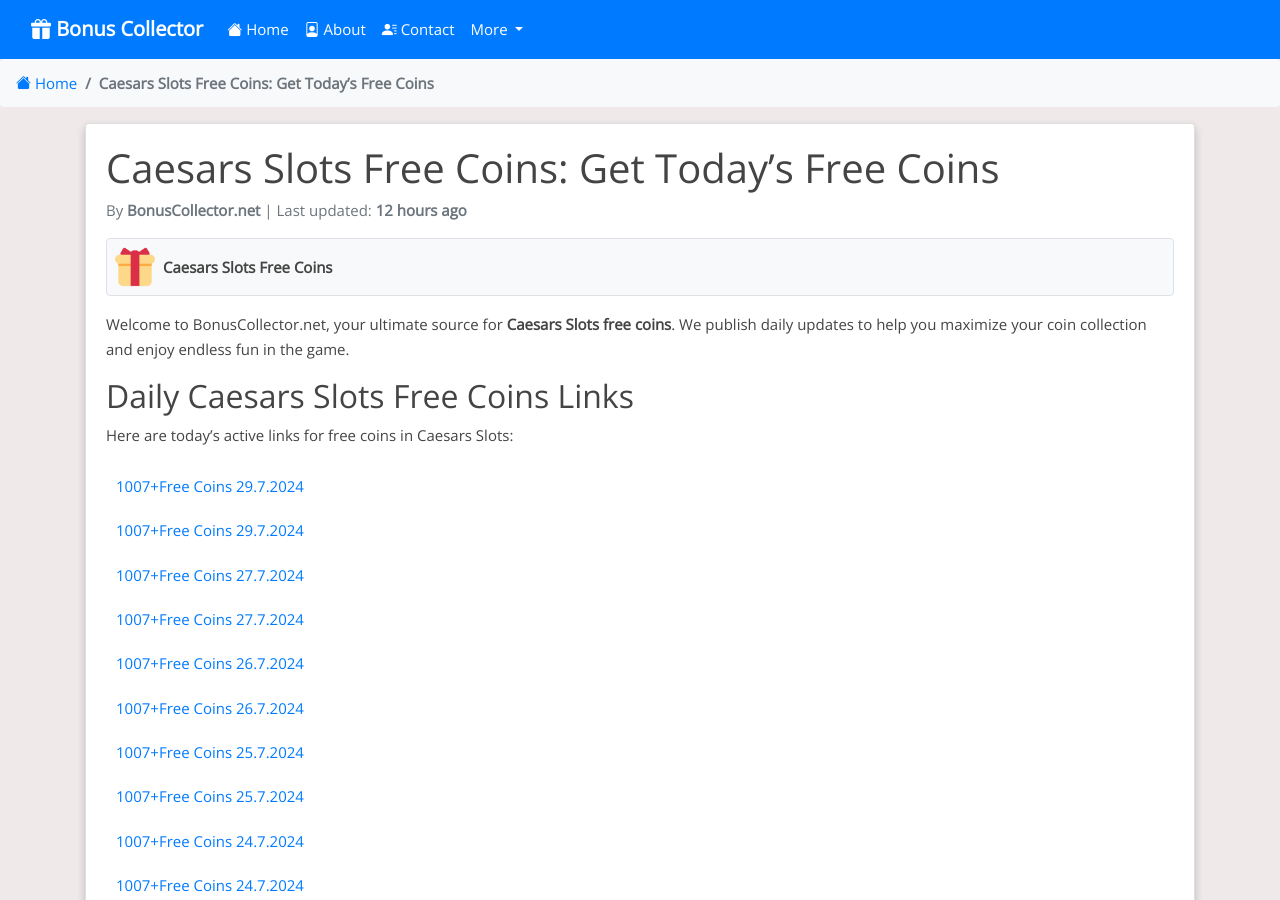
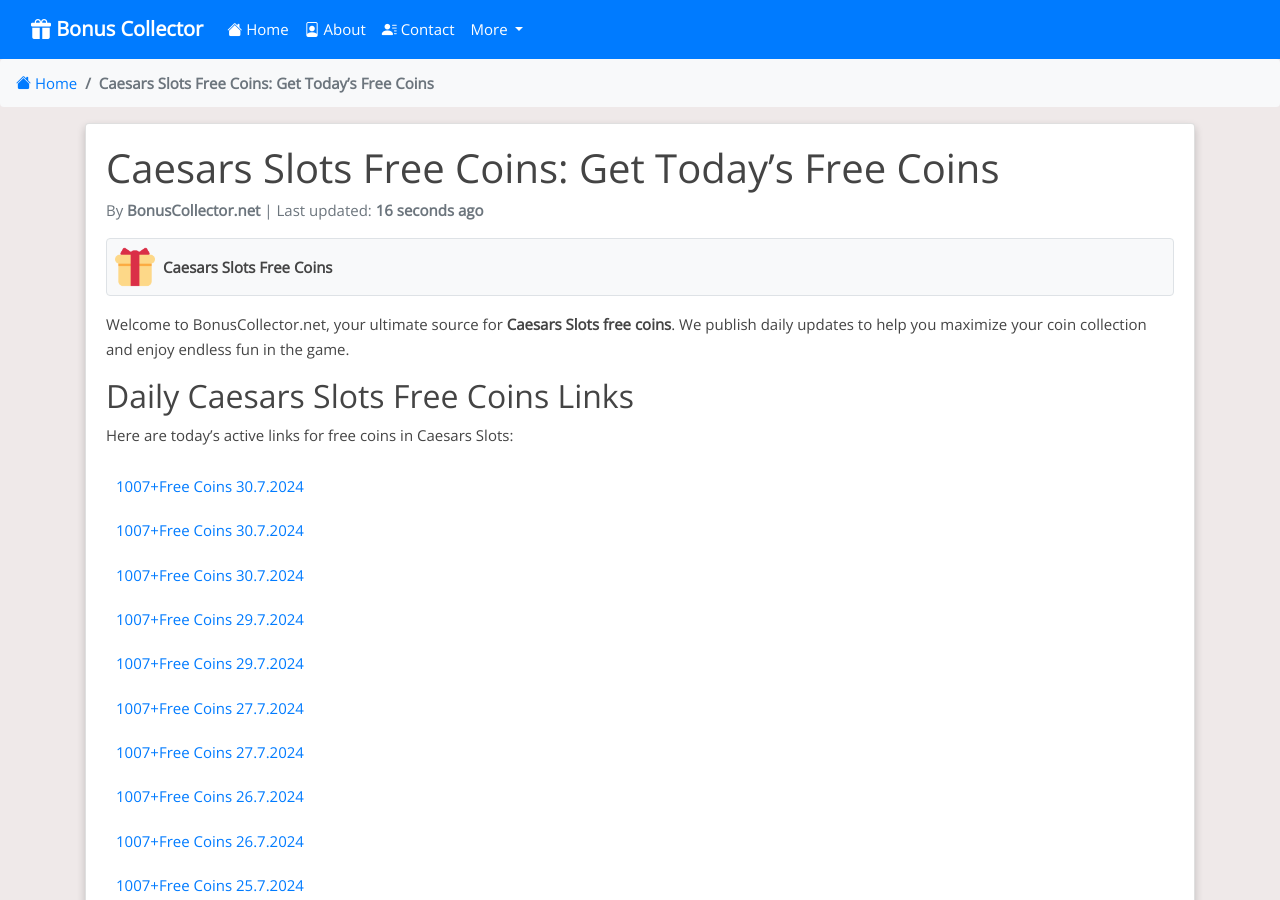
Before and after one commit to Prollad99/bs-net, a Jekyll site: the page built from _posts/2024-07-04-caesars-slots.md, in a window 1280 px wide and 900 px high. Built offline with Jekyll 4.4.1, drawn with Linux system fonts in a browser that asks for light colours; nearby versions of some CDN libraries; comment, search, counter and statistics services are not loaded; some of the changed text lies outside the part shown.

Commit message:
Update caesars-slots reward links and last modified date

```diff
--- a/_data/include_files.yml
+++ b/_data/include_files.yml
@@ -26,7 +26,7 @@
   last_modified: 2024-07-29 14:33:28
 
 caesars-slots.html:
-  last_modified: 2024-07-29 14:33:27
+  last_modified: 2024-07-30 03:23:00
 
 jackpot-world.html:
   last_modified: 2024-07-29 14:33:35
--- a/_includes/caesars-slots.html
+++ b/_includes/caesars-slots.html
@@ -1,4 +1,7 @@
 <html><body><div class="reward"><ul>
+<li><a href="https://d10x.co/CaesarsSlots/ChBr3">1007+free coins 30.7.2024</a></li>
+<li><a href="https://d10x.co/CaesarsSlots/tw9DZ">1007+free coins 30.7.2024</a></li>
+<li><a href="https://d10x.co/CaesarsSlots/yXCTW">1007+free coins 30.7.2024</a></li>
 <li><a href="https://d10x.co/CaesarsSlots/zDzMl">1007+free coins 29.7.2024</a></li>
 <li><a href="https://d10x.co/CaesarsSlots/USo6J">1007+free coins 29.7.2024</a></li>
 <li><a href="https://d10x.co/CaesarsSlots/G1wZM">1007+free coins 27.7.2024</a></li>
```
Also changed, not shown: other parts of _includes/caesars-slots.html (+0 -3 lines), links-json/caesars-slots.json (+12 -12 lines).
